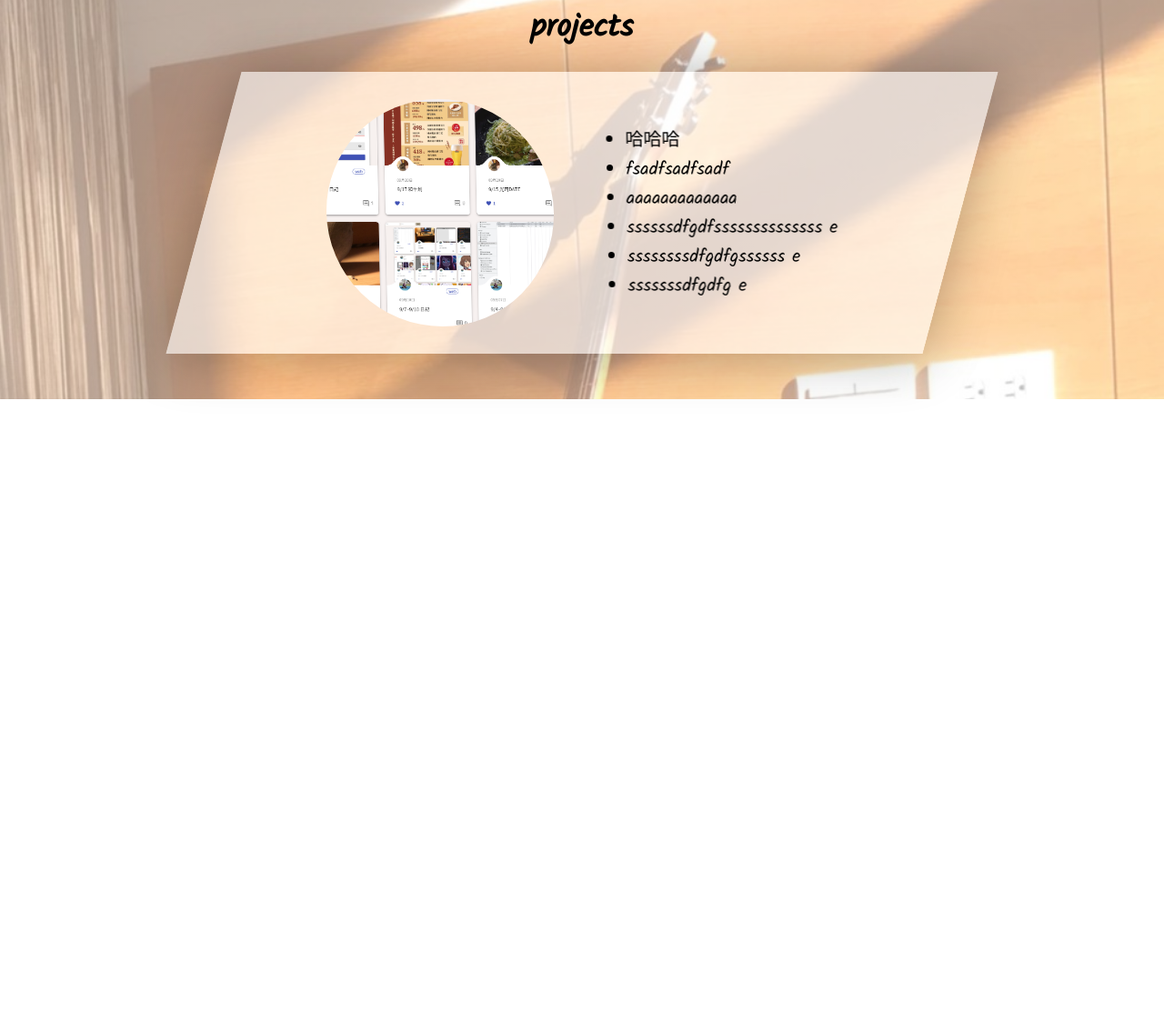
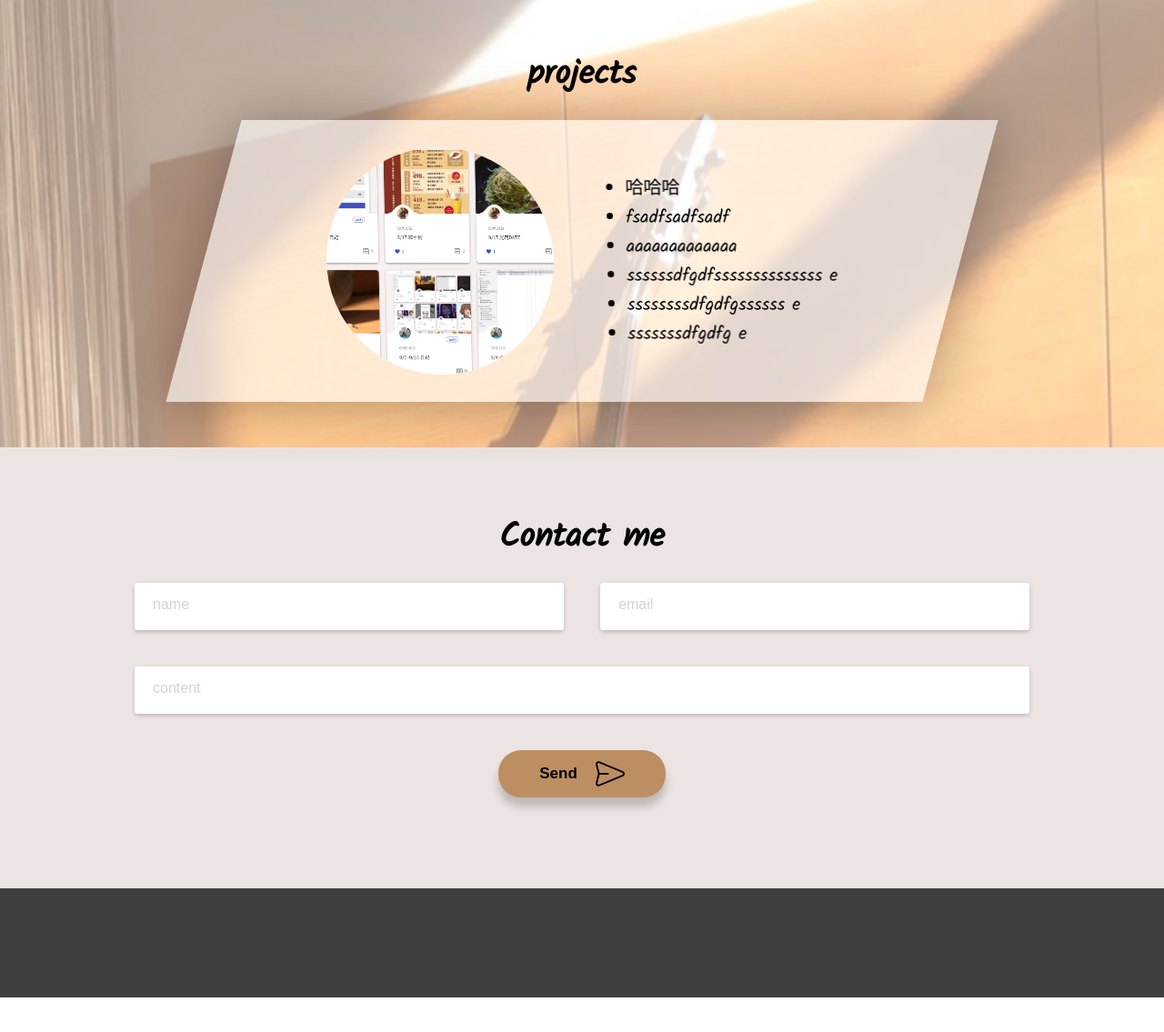
Before and after one commit to kuo52033/myPage, a website: page index.html in a window 1280 px wide. Shown: the part 1319-2454 px from the top of the page at 91% size. After the commit the page ends 2416 px from the top, so only its background shows below. Drawn offline with Linux system fonts and the light colour scheme.

Commit message:
contact section part1

```diff
--- a/index.html
+++ b/index.html
@@ -18,8 +18,8 @@
         <ul class="header__ul">
           <li><a href="#aboutMe" class="header__ul__a">關於我</a></li>
           <li><a href="#technology" class="header__ul__a">相關技術</a></li>
-          <li><a href="#" class="header__ul__a">作品</a></li>
-          <li><a href="#" class="header__ul__a">聯繫我</a></li>
+          <li><a href="#project" class="header__ul__a">作品</a></li>
+          <li><a href="#contact" class="header__ul__a">聯繫</a></li>
         </ul>
       </nav>
       <div class="header__main">
@@ -44,7 +44,7 @@
               <img
                 src="./images/next.png"
                 alt="next"
-                class="nextIcon u-margin-left-medium"
+                class="nextIcon u-margin-left-big"
               />
             </div>
             <div class="technology__composition">
@@ -83,13 +83,13 @@
               <img
                 src="./images/back.png"
                 alt="back"
-                class="backIcon u-margin-right-medium"
+                class="backIcon u-margin-right-big"
               />
               <h1 class="secondary-heading">Front-End Skill</h1>
               <img
                 src="./images/next.png"
                 alt="next"
-                class="nextIcon u-margin-left-medium"
+                class="nextIcon u-margin-left-big"
               />
             </div>
             <div class="technology__composition">
@@ -136,7 +136,7 @@
               <img
                 src="./images/back.png"
                 alt="back"
-                class="backIcon u-margin-right-medium"
+                class="backIcon u-margin-right-big"
               />
               <h1 class="secondary-heading u-margin-right-big">
                 Some other Skill
@@ -173,7 +173,7 @@
         </div>
       </section>
 
-      <section class="projectSection">
+      <section class="projectSection" id="project">
         <div class="u-flex-center">
           <h1 class="secondary-heading">projects</h1>
         </div>
@@ -207,8 +207,63 @@
           </div>
         </div>
       </section>
-      <div class="" style="height: 100vh"></div>
+
+      <section class="contactSection" id="contact">
+        <div class="u-flex-center">
+          <h1 class="secondary-heading">Contact me</h1>
+        </div>
+        <div class="formSection">
+          <form action="#" class="form" autocomplete="off">
+            <div class="formSection-1">
+              <div class="form-group">
+                <input
+                  class="form-input"
+                  type="text"
+                  name="name"
+                  placeholder="name"
+                  id="name"
+                  required
+                />
+                <label class="form-label" for="name">name</label>
+              </div>
+              <div class="form-group">
+                <input
+                  class="form-input"
+                  type="email"
+                  name="email"
+                  placeholder="email"
+                  id="email"
+                  required
+                />
+                <label class="form-label" for="email">email</label>
+              </div>
+            </div>
+            <div class="form-group">
+              <input
+                class="form-input"
+                type="text"
+                name="content"
+                placeholder="content"
+                id="content"
+                required
+              />
+              <label class="form-label" for="content">content</label>
+            </div>
+            <div class="form-group u-flex-center">
+              <button class="form-btn btn btn--brown" type="submit">
+                Send
+                <img
+                  class="u-margin-left-small"
+                  src="./images/send.png"
+                  alt="send"
+                />
+              </button>
+            </div>
+          </form>
+        </div>
+      </section>
     </main>
+    <footer class="footer"></footer>
     <script src="./app.js"></script>
   </body>
 </html>
--- a/sass/abstracts/_variables.scss
+++ b/sass/abstracts/_variables.scss
@@ -1,3 +1,5 @@
 $color-sliver: #c7c7c7;
 $color-black: #000;
+$color-black-2: rgb(63, 63, 63);
 $color-white: #fff;
+$color-bg-1: #ece4e2;
--- a/sass/base/_typograpy.scss
+++ b/sass/base/_typograpy.scss
@@ -1,5 +1,5 @@
 .secondary-heading {
-  font-size: 3.5rem;
+  font-size: 3.7rem;
   transition: all 0.3s;
 
   &:hover {
--- a/sass/components/_btn.scss
+++ b/sass/components/_btn.scss
@@ -49,4 +49,12 @@
       background-color: #ece4e2;
     }
   }
+
+  &--brown {
+    background-color: #bd8e62;
+
+    &::after {
+      background-color: #bd8e62;
+    }
+  }
 }
--- /dev/null
+++ b/sass/components/_form.scss
@@ -0,0 +1,78 @@
+.formSection {
+  width: 80%;
+  margin: 0 auto;
+
+  &-1 {
+    display: flex;
+  }
+}
+
+.form {
+  &-group {
+    position: relative;
+    width: 100%;
+    padding: 2rem;
+  }
+
+  &-input {
+    border: none;
+    width: 100%;
+    padding: 1.5rem 2rem;
+    border-radius: 3px;
+    border-bottom: 4px solid transparent;
+    transition: all 0.3s;
+    font-size: 1.6rem;
+    box-shadow: 0 0.2rem 0.4rem rgba($color-black, 0.2);
+
+    &:focus {
+      outline: none;
+      box-shadow: 0 0.3rem 0.9rem rgba($color-black, 0.5);
+      border-bottom: 4px solid limegreen;
+
+      &:invalid {
+        border-bottom: 4px solid orangered;
+      }
+
+      &::placeholder {
+        opacity: 0;
+      }
+    }
+
+    &:not(:placeholder-shown) {
+      &:valid {
+        border-bottom: 4px solid limegreen;
+      }
+      &:invalid {
+        border-bottom: 4px solid orangered;
+      }
+    }
+
+    &::placeholder {
+      transition: all 0.5s;
+      color: lightgray;
+    }
+  }
+
+  &-label {
+    position: absolute;
+    display: inline-block;
+    font-size: 2rem;
+    opacity: 0;
+    left: 4rem;
+    top: 2rem;
+    transition: all 0.5s;
+  }
+
+  &-btn {
+    display: flex;
+    align-items: center;
+    font-size: 1.7rem;
+    border: none;
+  }
+
+  &-input:not(:placeholder-shown) + &-label,
+  &-input:focus + &-label {
+    opacity: 1;
+    transform: translateY(-3rem);
+  }
+}
--- /dev/null
+++ b/sass/layout/_footer.scss
@@ -0,0 +1,4 @@
+.footer {
+  padding: 6rem 0;
+  background-color: $color-black-2;
+}
--- a/sass/layout/_header.scss
+++ b/sass/layout/_header.scss
@@ -78,7 +78,12 @@
     height: 93vh;
     width: 100%;
     background-color: gray;
-    background-image: url("./images/me.jpeg");
+    background-image: linear-gradient(
+        to top,
+        rgba($color-white, 0.6) 16%,
+        transparent 25%
+      ),
+      url("./images/me.jpeg");
     background-size: cover;
     background-position: center center;
     margin-top: 7rem;
--- a/sass/main.scss
+++ b/sass/main.scss
@@ -10,7 +10,9 @@
 @import "./components/btn";
 @import "./components/tooltip";
 @import "./components/project";
+@import "./components/form";
 
 @import "./layout/header";
+@import "./layout/footer";
 
 @import "./pages/home";
--- a/sass/pages/_home.scss
+++ b/sass/pages/_home.scss
@@ -1,10 +1,11 @@
 .technology {
   position: relative;
-  height: 55rem;
+  height: 60rem;
   width: 100%;
   margin-top: -14vh;
   z-index: 0;
   overflow-x: hidden;
+  background-color: $color-bg-1;
 
   &__box {
     display: flex;
@@ -12,7 +13,6 @@
     width: 300%;
     height: 100%;
     right: 100%;
-    background-color: #ece4e2;
     transition: all 0.5s ease-in-out;
   }
 
@@ -65,7 +65,7 @@
 
   &__dotBox {
     position: absolute;
-    bottom: 3rem;
+    bottom: 4rem;
     width: 100%;
 
     &__dot {
@@ -106,7 +106,13 @@
       rgba($color-white, 0.4)
     ),
     url(./images/bgImage.png);
-  background-size: cover;
+  background-size: 100% 2000px;
   background-position: 50% 15%;
   background-repeat: no-repeat;
 }
+
+.contactSection {
+  padding-top: 7rem;
+  padding-bottom: 8rem;
+  background-color: $color-bg-1;
+}
```
Also changed, not shown: images/send.png (added), styles.css.
